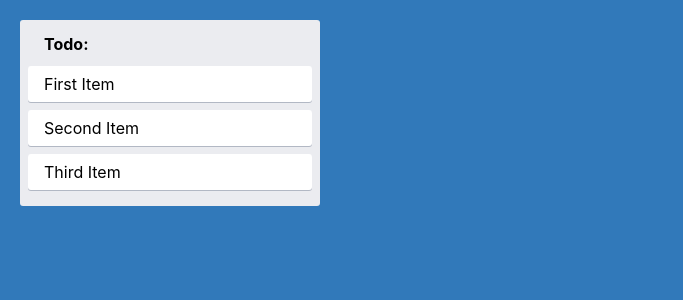
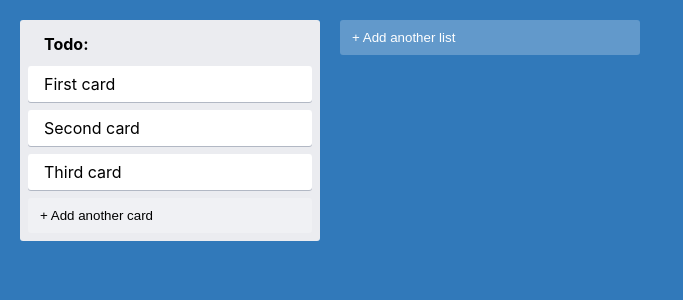
Before and after one commit to gomez-fernando/trello-light, a React (Create React App) app: page / in a window 1280 px wide. Shown: the top 300 px of the page, without its empty margins (0-683 px from the left). Built offline with nearby package versions, Linux system fonts and the light colour scheme.

Commit message:
Add input and button for adding list

```diff
--- a/src/App.tsx
+++ b/src/App.tsx
@@ -1,12 +1,15 @@
-import { AppContainer, CardContainer, ColumnContainer, ColumnTitle } from "./styles";
+import { AddNewItem } from "./components/AddNewItem";
+import { Column } from "./components/Column";
+import { AppContainer, ColumnContainer } from "./styles";
 
 export const App = () => {
-  return <AppContainer>
-      <ColumnContainer>
-        <ColumnTitle>Todo:</ColumnTitle>
-        <CardContainer>First Item</CardContainer>
-        <CardContainer>Second Item</CardContainer>
-        <CardContainer>Third Item</CardContainer>
-      </ColumnContainer>
+  return (
+    <AppContainer>
+      <Column text="Todo: " />
+      <AddNewItem
+        toggleButtonText="+ Add another list"
+        onAdd={() => console.log("Item created")}
+      />
     </AppContainer>
+  );
 };
--- /dev/null
+++ b/src/components/AddNewItem.tsx
@@ -0,0 +1,34 @@
+import { useState } from "react";
+import { AddItemButton } from "../styles";
+import { NewItemForm } from "./NewItemForm";
+
+type AddNewItemProps = {
+  onAdd(text: string): void;
+  toggleButtonText: string;
+  dark?: boolean;
+};
+
+export const AddNewItem = ({
+  onAdd,
+  toggleButtonText,
+  dark,
+}: AddNewItemProps) => {
+  const [showForm, setShowForm] = useState(false);
+
+  if (showForm) {
+    return (
+      <NewItemForm
+        onAdd={(text) => {
+          onAdd(text);
+          setShowForm(false);
+        }}
+      />
+    );
+  }
+
+  return (
+    <AddItemButton dark={dark} onClick={() => setShowForm(true)}>
+      {toggleButtonText}
+    </AddItemButton>
+  );
+};
--- /dev/null
+++ b/src/components/Card.tsx
@@ -0,0 +1,9 @@
+import { CardContainer } from "../styles";
+
+type CardProps = {
+  text: string
+}
+
+export const Card = ({text}: CardProps) => {
+  return <CardContainer>{text}</CardContainer>
+}
--- /dev/null
+++ b/src/components/Column.tsx
@@ -0,0 +1,23 @@
+import { ColumnContainer, ColumnTitle } from "../styles";
+import { AddNewItem } from "./AddNewItem";
+import { Card } from "./Card";
+
+type ColumnProps = {
+  text: string;
+};
+
+export const Column = ({text}: ColumnProps) => {
+  return (
+    <ColumnContainer>
+      <ColumnTitle>{text}</ColumnTitle>
+      <Card text="First card" />
+      <Card text="Second card" />
+      <Card text="Third card" />
+      <AddNewItem
+        toggleButtonText="+ Add another card"
+        onAdd={() => console.log("New item added") }
+        dark
+      />
+    </ColumnContainer>
+  )
+}
--- /dev/null
+++ b/src/components/NewItemForm.tsx
@@ -0,0 +1,19 @@
+import { useState } from "react";
+import { NewItemButton, NewItemFormContainer, NewItemInput } from "../styles";
+
+type NewItemFormProps = {
+  onAdd(text: string): void;
+};
+
+export const NewItemForm = ({onAdd}: NewItemFormProps) => {
+  const [text, setText] = useState('')
+
+  return (
+    <NewItemFormContainer>
+      <NewItemInput value={text} onChange={(e) => setText(e.target.value)} />
+      <NewItemButton onClick={() => onAdd(text)} >
+        Create
+      </NewItemButton>
+    </NewItemFormContainer>
+  )
+}
--- a/src/styles.ts
+++ b/src/styles.ts
@@ -34,3 +34,49 @@
   border-radius: 3px;
   box-shadow: #091e4240 0px 1px 0px 0px;
 `;
+
+type AddItemButtonProps = {
+  dark?: boolean;
+};
+
+export const AddItemButton = styled.button<AddItemButtonProps>`
+  background-color: #ffffff3d;
+  border-radius: 3px;
+  border: none;
+  color: ${(props) => (props.dark ? "#000" : "#fff")};
+  cursor: pointer;
+  max-width: 300px;
+  padding: 10px 12px;
+  text-align: left;
+  transition: background 85ms ease-in;
+  width: 100%;
+  &:hover {
+    background-color: #ffffff52;
+  }
+`;
+
+export const NewItemFormContainer = styled.div`
+  max-width: 300px;
+  display: flex;
+  flex-direction: column;
+  width: 100px;
+  align-items: flex-start;
+`;
+
+export const NewItemButton = styled.button`
+  background-color: #5aac44;
+  border-radius: 3px;
+  border: none;
+  color: #fff;
+  padding: 6px 12px;
+  text-align: center;
+`;
+
+export const NewItemInput = styled.input`
+  border-radius: 3px;
+  border: none;
+  box-shadow: #091e4240 0px 1px 0px 0px;
+  margin-bottom: 0.5rem;
+  padding: 0.5rem;
+  width: 100%;
+`;
```
